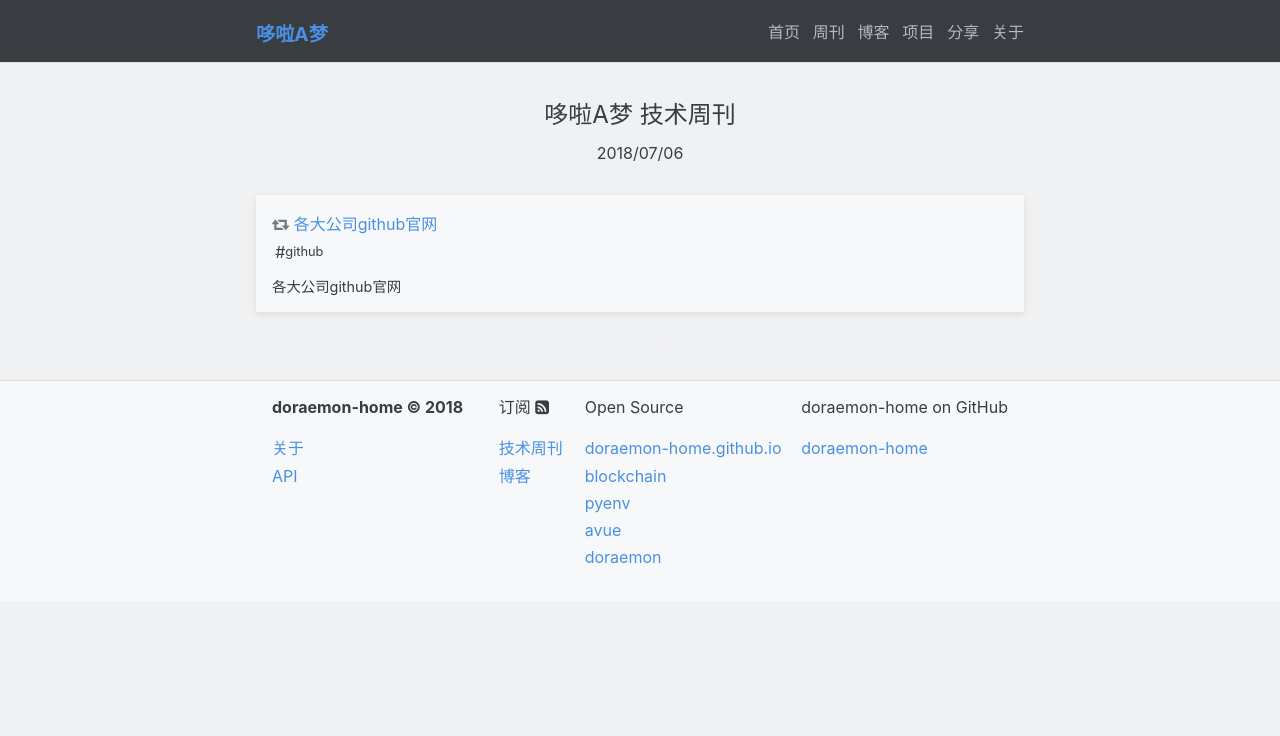
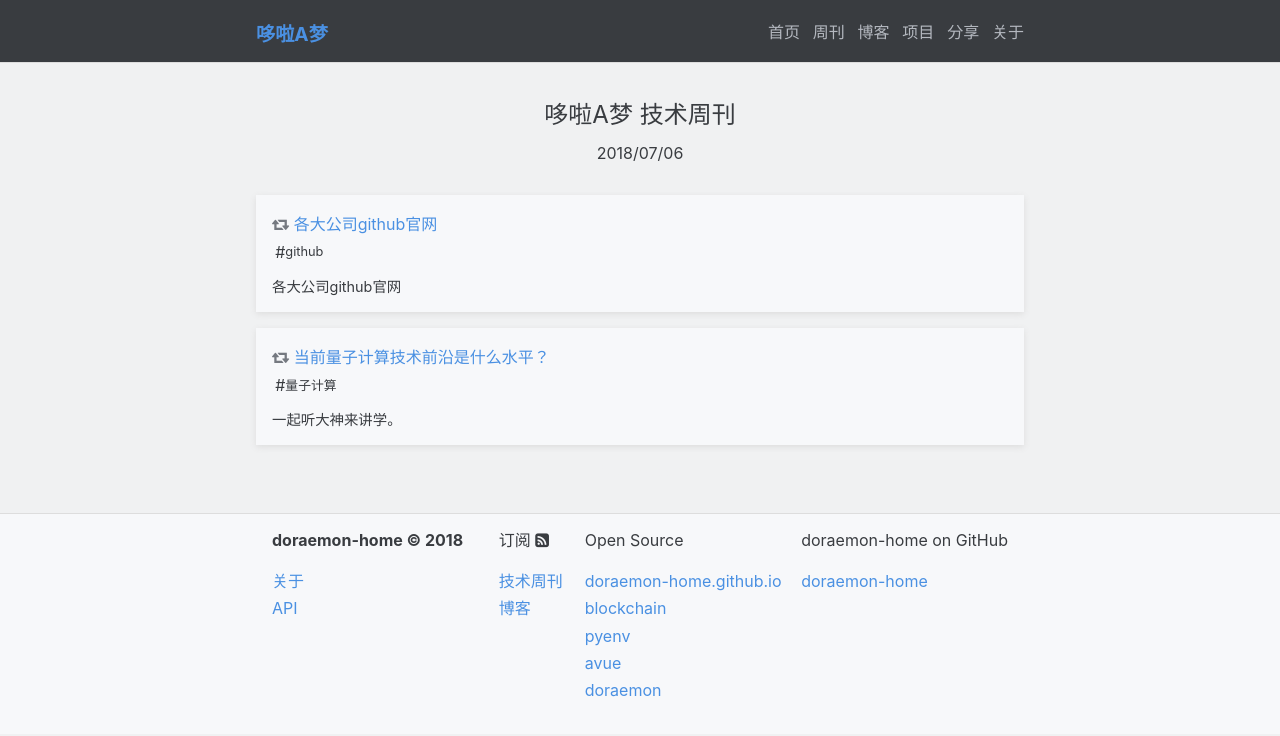
Before and after one commit to doraemon-home/doraemon-home.github.io, a Jekyll site: the page built from _weekly/2018-07-06-weekly.md, in a window 1280 px wide. Shown: the top 736 px of the page. Built offline with Jekyll 4.4.1, drawn with Linux system fonts in a browser that asks for light colours.

Commit message:
auto commit by robot

```diff
--- a/_weekly/2018-07-06-weekly.md
+++ b/_weekly/2018-07-06-weekly.md
@@ -5,4 +5,9 @@ articles:
     comment:  "各大公司github官网"
     referrer: "doraemon-master"
     tags:    ["github"]
+  - title:    "当前量子计算技术前沿是什么水平？"
+    link:     "https://www.zhihu.com/question/53050049"
+    comment:  "一起听大神来讲学。"
+    referrer: "doraemon-master"
+    tags:    ["量子计算"]
 ---
```
